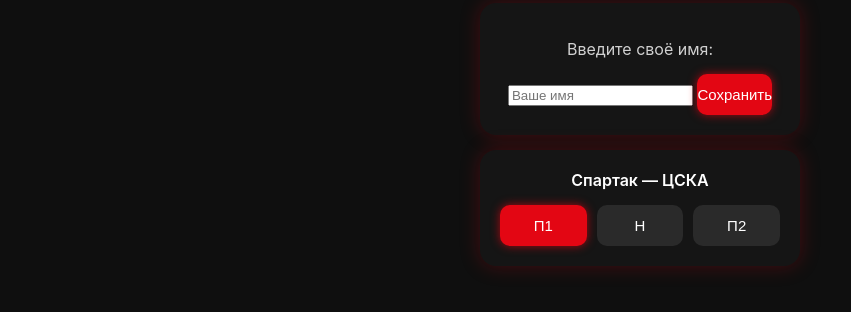
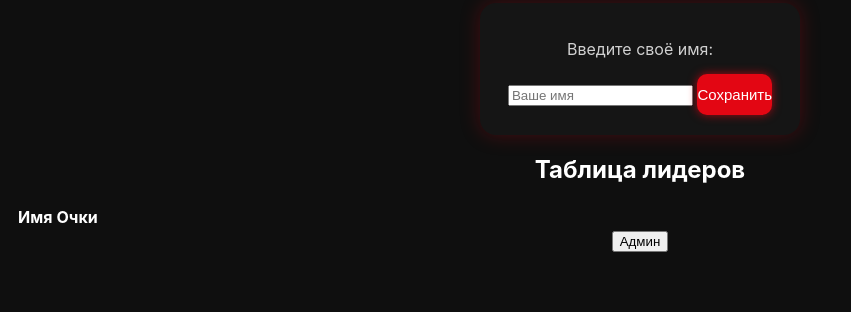
Before and after one commit to joliexs807/spartak-clean, a plain HTML site: page index.html in a window 1280 px wide. Shown: the part 112-424 px from the top of the page, without its empty margins (0-851 px from the left). Drawn offline with Linux system fonts and the light colour scheme.

Commit message:
Update index.html

```diff
--- a/index.html
+++ b/index.html
@@ -18,14 +18,14 @@
   <button id="saveName" class="btn red">Сохранить</button>
 </div>
 
-  <div class="card match">
-    <div class="teams">Спартак — ЦСКА</div>
-    <div class="buttons">
-      <button class="btn red">П1</button>
-      <button class="btn">Н</button>
-      <button class="btn">П2</button>
-    </div>
-  </div>
+<div id="matches"></div>
+
+<h2>Таблица лидеров</h2>
+<table id="leaderboard">
+  <tr><th>Имя</th><th>Очки</th></tr>
+</table>
+
+<button class="admin-btn" id="openAdmin">Админ</button>
 
 <script src="script.js"></script>
 </body>
```
Lines whose indentation alone changed are shown as unchanged.
